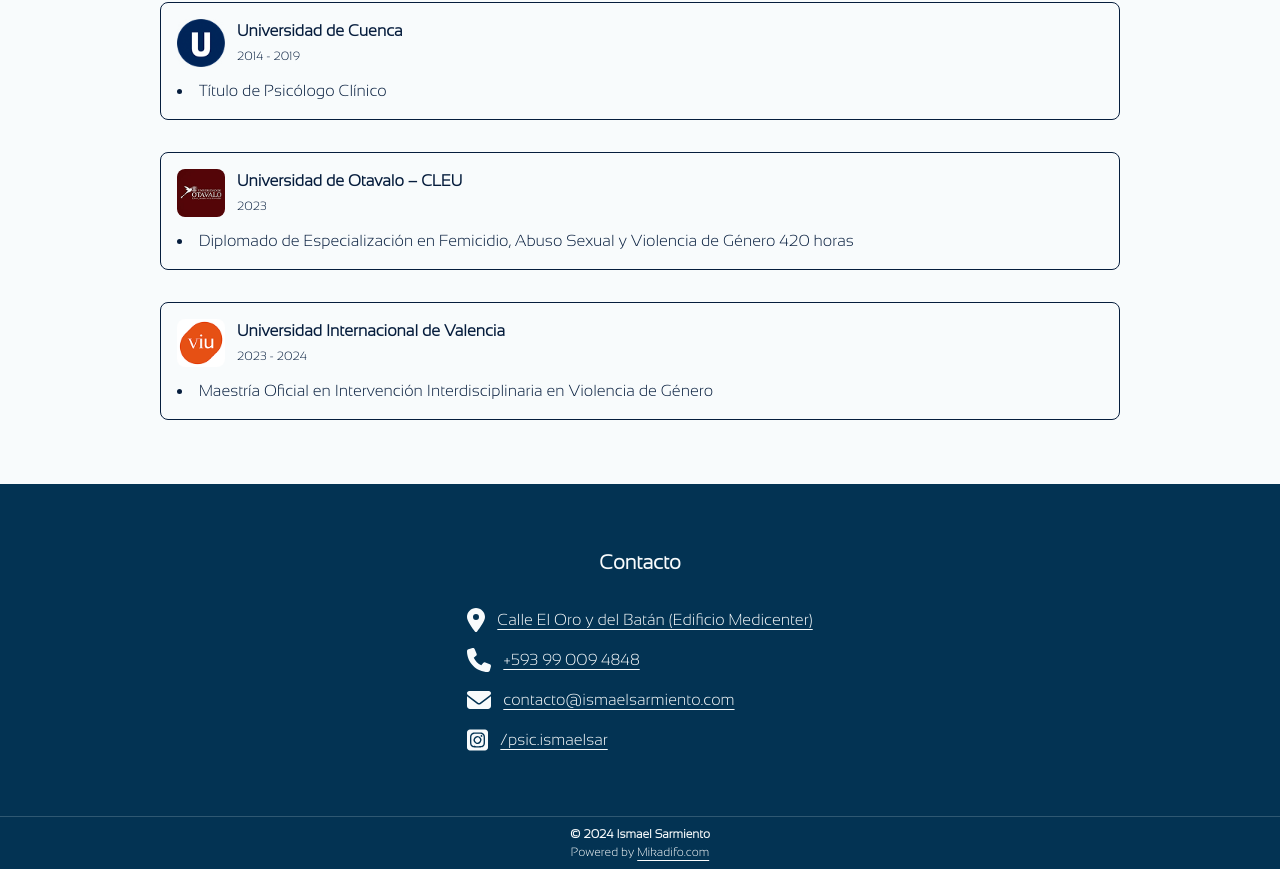
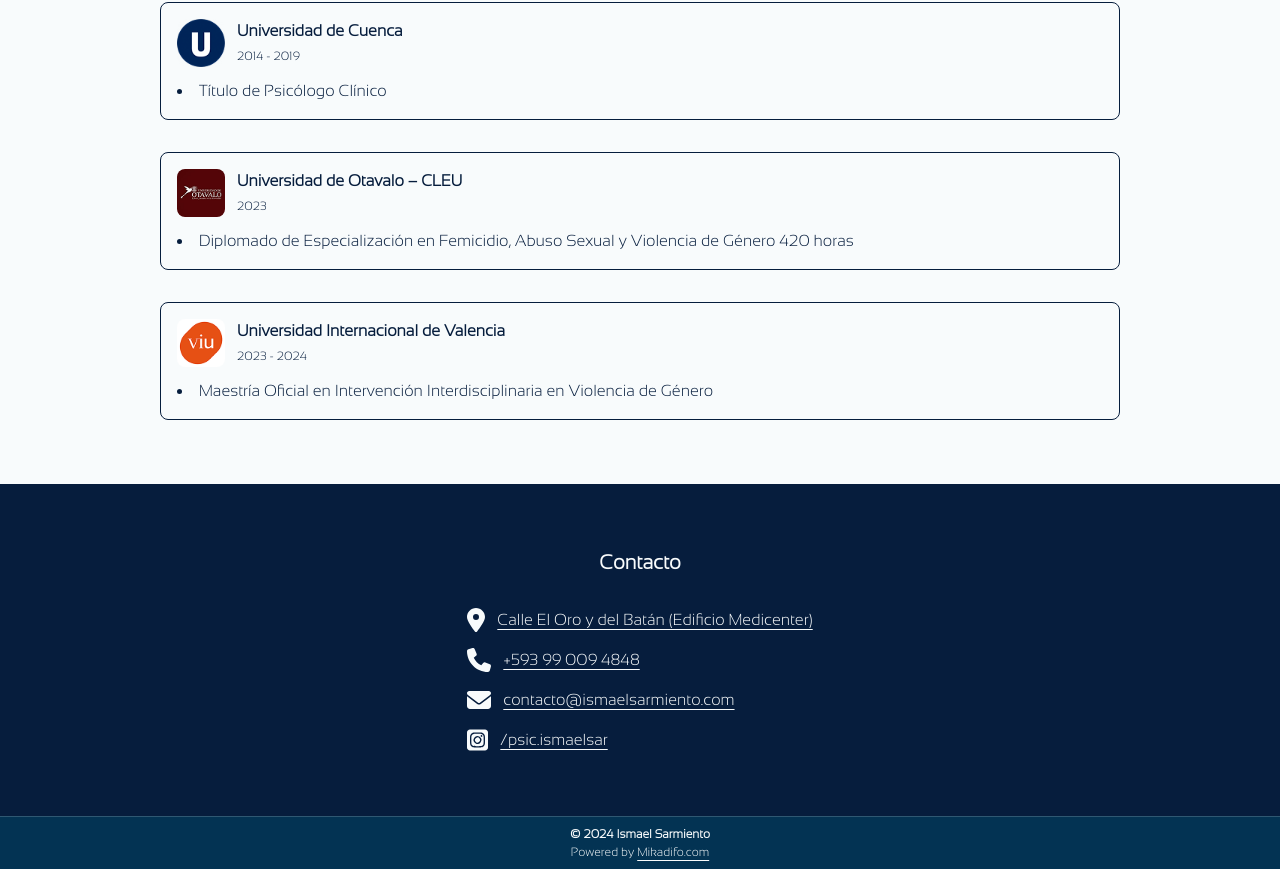
Before and after one commit to Mikadifo/ismaelsarmiento, a Next.js app: page / in a window 1280 px wide. Shown: the part 2870-3739 px from the top of the page. Built offline with nearby package versions, Linux system fonts and the light colour scheme.

Commit message:
mod: footer bg color

```diff
--- a/src/app/components/Contact.js
+++ b/src/app/components/Contact.js
@@ -8,7 +8,7 @@ import { FontAwesomeIcon } from "@fortawesome/react-fontawesome";
 
 const Contact = () => {
   return (
-    <div id="contact" className="px-8 py-16 bg-lightBlue text-white text-base">
+    <div id="contact" className="px-8 py-16 bg-darkBlue text-white text-base">
       <h3 className="text-center font-bold text-xl mb-8">Contacto</h3>
       <div className="flex justify-center">
         <div className="flex flex-col gap-4 max-w-[1024px]">
```
